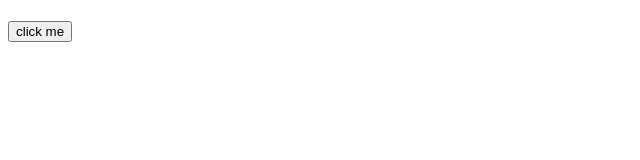
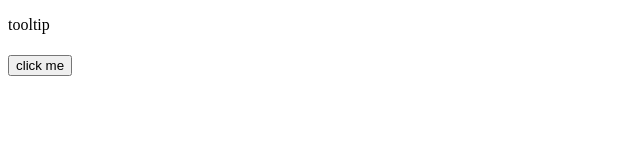
Before and after one commit to sourabh-11/MERN-TO-DO, a website: page index.html in a window 1280 px wide. Shown: the whole page, without its empty margins (0-640 px from the left). Drawn offline with Linux system fonts and the light colour scheme.

Commit message:
11/3 done

```diff
--- a/index.html
+++ b/index.html
@@ -7,7 +7,7 @@
     <title>Document</title>
 </head>
 <body>
-    <p id="demo"></p>
+    <p id="demo" >tooltip</p>
 
 <div class="container">
 
```
Also changed, not shown: github.js (+20 -0 lines).
